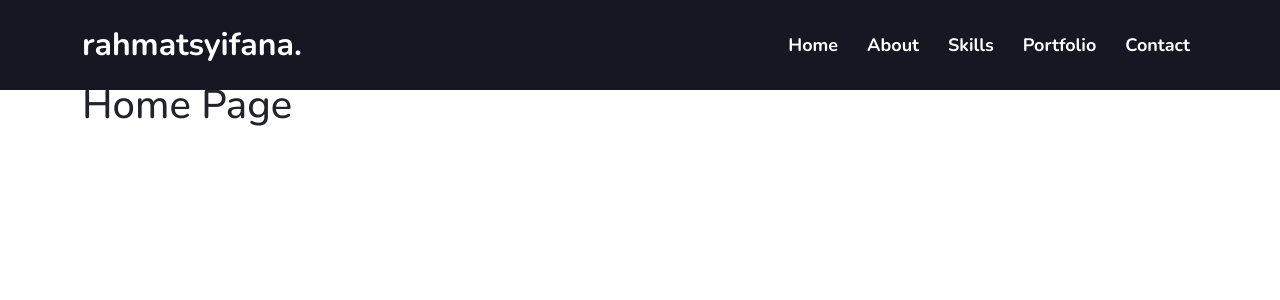
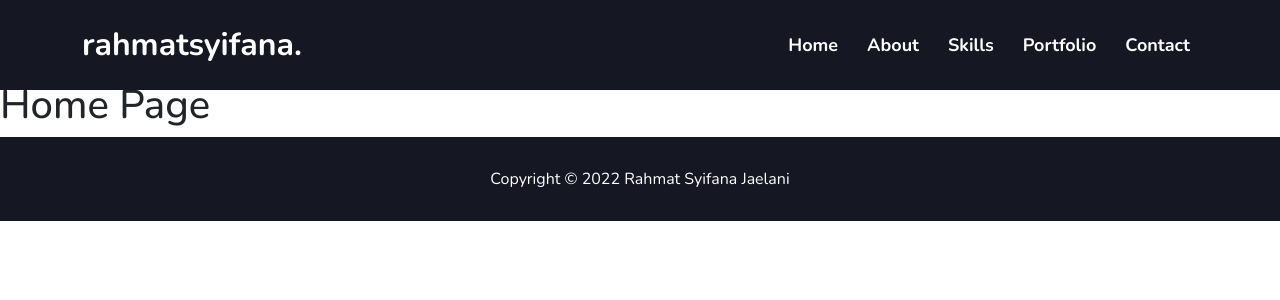
Before and after one commit to rahmatsyifana12/my-portfolio-v2, a React (Create React App) app: page / in a window 1280 px wide. Shown: the top 300 px of the page. Built offline with nearby package versions, Linux system fonts and the light colour scheme.

Commit message:
Add footer

```diff
--- a/public/index.html
+++ b/public/index.html
@@ -40,5 +40,8 @@
       To begin the development, run `npm start` or `yarn start`.
       To create a production bundle, use `npm run build` or `yarn build`.
     -->
+
+    <script src="https://cdn.jsdelivr.net/npm/bootstrap@5.1.3/dist/js/bootstrap.bundle.min.js" integrity="sha384-ka7Sk0Gln4gmtz2MlQnikT1wXgYsOg+OMhuP+IlRH9sENBO0LRn5q+8nbTov4+1p" crossorigin="anonymous"></script>
+    <script src="https://code.jquery.com/jquery-3.6.0.min.js" integrity="sha256-/xUj+3OJU5yExlq6GSYGSHk7tPXikynS7ogEvDej/m4=" crossorigin="anonymous"></script>
   </body>
 </html>
--- /dev/null
+++ b/src/components/Footer/Footer.css
@@ -0,0 +1,10 @@
+.footer {
+    background-color: #151723;
+    color: #fff;
+    padding: 30px 0;
+}
+
+.footer .content {
+    width: fit-content;
+    margin: auto;
+}
--- a/src/components/Footer/Footer.jsx
+++ b/src/components/Footer/Footer.jsx
@@ -1,8 +1,14 @@
+import './Footer.css';
+
 function Footer() {
     return (
-        <div>
-            <h1>Footer</h1>
-        </div>
+        <footer id="footer" className="footer">
+            <div className="container">
+                <div className="content">
+                    Copyright &copy; 2022 Rahmat Syifana Jaelani
+                </div>
+            </div>
+        </footer>
     );
 }
 
--- a/src/components/Home/Home.jsx
+++ b/src/components/Home/Home.jsx
@@ -1,10 +1,12 @@
+import Footer from "../Footer/Footer";
 import Navbar from "../Navbar/Navbar";
 
 function Home() {
     return (
-        <div className="container">
+        <div className="">
             <Navbar />
             <h1>Home Page</h1>
+            <Footer />
         </div>
     );
 }
--- a/src/components/Navbar/Navbar.jsx
+++ b/src/components/Navbar/Navbar.jsx
@@ -1,30 +1,33 @@
 import './Navbar.css';
+import { Link } from 'react-router-dom';
 
 function Navbar() {
     return (
-        <nav id="#nav" class="nav navbar navbar-expand-lg navbar-dark py-3 fixed-top navbar-custom">
-        <div class="container">
-            <a href="#" class="navbar-brand">rahmatsyifana.</a>
+        <nav id="#nav" className="nav navbar navbar-expand-lg navbar-dark py-3 fixed-top navbar-custom">
+            <div className="container">
+                <Link className='navbar-brand' to={'/'}>
+                    rahmatsyifana.
+                </Link>
 
-            <button class="navbar-toggler" type="button" data-bs-toggle="collapse" data-bs-target="#navmenu">
-                <span class="navbar-toggler-icon"></span>
+                <button className="navbar-toggler" type="button" data-bs-toggle="collapse" data-bs-target="#navmenu">
+                    <span className="navbar-toggler-icon"></span>
                 </button>
-            <div class="collapse navbar-collapse" id="navmenu">
-                <ul class="navbar-nav ms-auto">
-                    <li class="nav-item">
-                        <a href="#home" class="nav-link l">Home</a>
+                <div className="collapse navbar-collapse" id="navmenu">
+                    <ul className="navbar-nav ms-auto">
+                        <li className="nav-item">
+                            <a href="#home" className="nav-link l">Home</a>
                         </li>
-                    <li class="nav-item">
-                        <a href="#about" class="nav-link l">About</a>
+                        <li className="nav-item">
+                            <a href="#about" className="nav-link l">About</a>
                         </li>
-                    <li class="nav-item">
-                        <a href="#skills" class="nav-link l">Skills</a>
+                        <li className="nav-item">
+                            <a href="#skills" className="nav-link l">Skills</a>
                         </li>
-                    <li class="nav-item">
-                        <a href="#portfolio" class="nav-link l">Portfolio</a>
+                        <li className="nav-item">
+                            <a href="#portfolio" className="nav-link l">Portfolio</a>
                         </li>
-                    <li class="nav-item">
-                        <a href="#contact" class="nav-link">Contact</a>
+                        <li className="nav-item">
+                            <a href="#contact" className="nav-link">Contact</a>
                         </li>
                     </ul>
                 </div>
```
Lines whose indentation alone changed are shown as unchanged.
